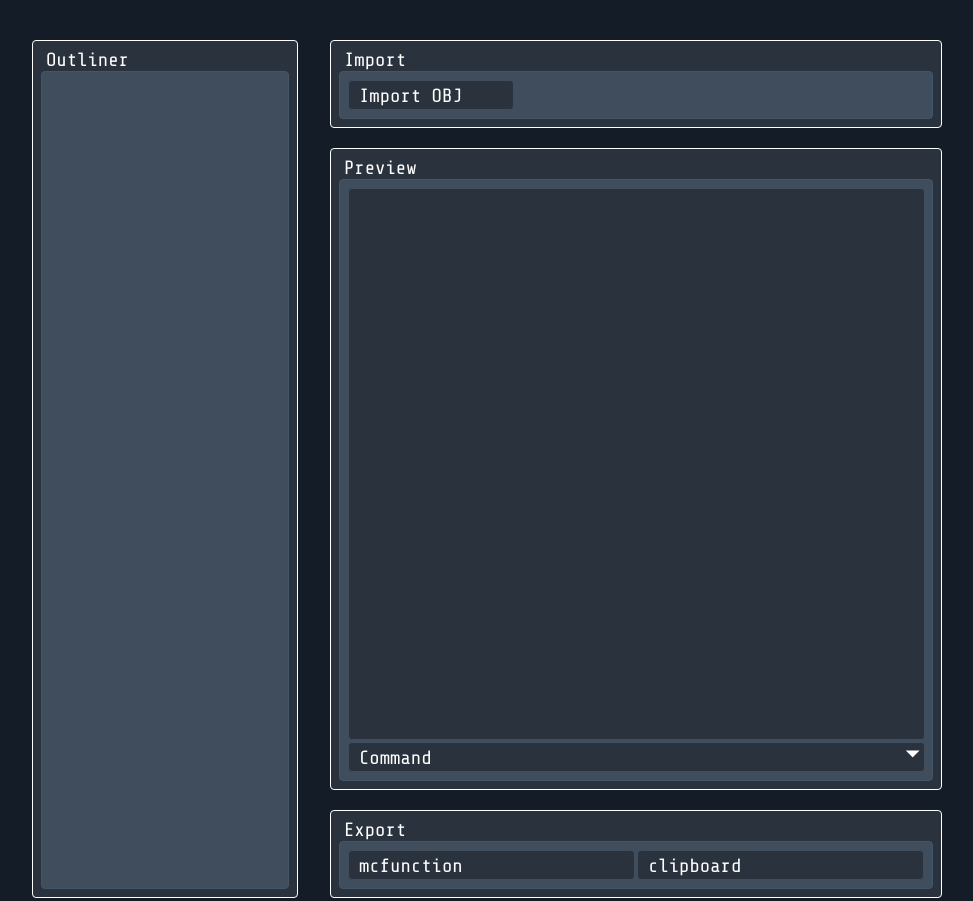
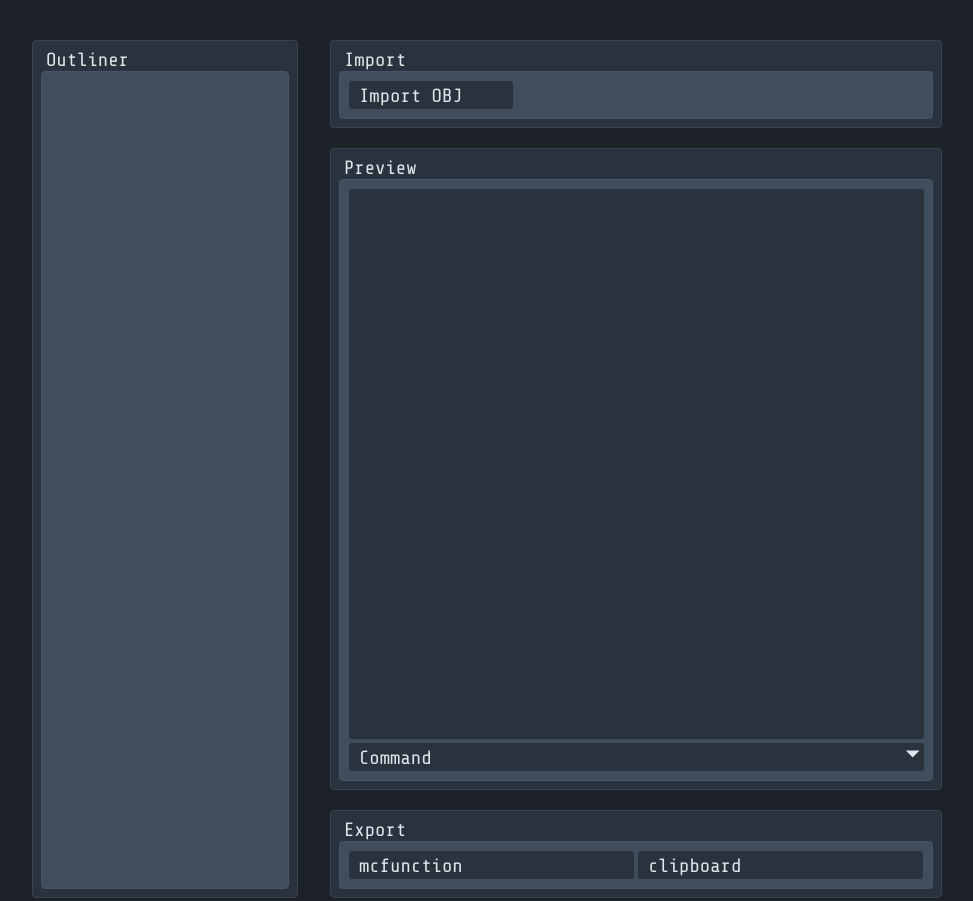
Before and after one commit to yavu/JS_OBJ_Particle, a plain HTML site: page index.html in a window 1280 px wide. Shown: the top 901 px of the page, without its empty margins (153-1126 px from the left). Drawn offline with nearby package versions, Linux system fonts and the light colour scheme; a web font is replaced by a local one.

Commit message:
UIカラー修正

```diff
--- a/style/index.css
+++ b/style/index.css
@@ -8,7 +8,7 @@
 
 :root {
     --border_width: 1px;
-    --border_color: #fff;
+    --border_color: #374350;
     --border_radius: 4px;
 
     --yv_menu_bg_color: #2a333d;
@@ -22,6 +22,19 @@
     --yv_menu_border_radius: 4px;
 }
 
+* {
+    padding: 0;
+    margin: 0;
+    user-select: none;
+    font-family: 'Share Tech Mono', '07ロゴたいぷゴシック7';
+}
+
+body {
+    background-color: #1d2229;
+    color: #dee5eb;
+    font-size: 1.2em;
+}
+
 main {
     display: flex;
     gap: 32px;
@@ -30,19 +43,6 @@ main {
     flex-wrap: wrap;
     justify-content: center;
     max-width: 1492px;
-}
-
-* {
-    padding: 0;
-    margin: 0;
-    user-select: none;
-    font-family: 'Share Tech Mono', '07ロゴたいぷゴシック7';
-}
-
-body {
-    background-color: #141d27;
-    color: #fff;
-    font-size: 1.2em;
 }
 
 .menu_wrapper {
@@ -239,10 +239,9 @@ body {
     padding: 8px;
     background-color: #2a333d;
     border-style: solid;
-    border-width: var(--yv_menu_border_width);
-    border-color: #fff;
-    border-radius: var(--yv_menu_border_radius);
-    transition: background-color 0.3s, border-color 0.3s;
+    border-width: var(--border_width);
+    border-color: var(--border_color);
+    border-radius: var(--border_radius);
 }
 
 
```
